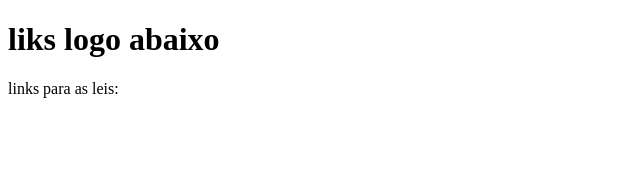
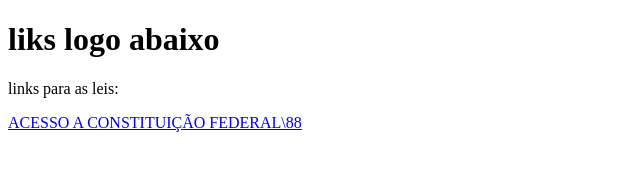
Before and after one commit to isaiasjunior123/acesso-imediato, a plain HTML site: page index.html in a window 1280 px wide. Shown: the whole page, without its empty margins (0-640 px from the left). Drawn offline with Linux system fonts and the light colour scheme.

Commit message:
acrescentado um link

```diff
--- a/index.html
+++ b/index.html
@@ -10,6 +10,7 @@
     <h1>liks logo abaixo</h1>
     <p></p>
     <p>links para as leis:</p>
+    <a href="http://www.planalto.gov.br/ccivil_03/constituicao/constituicao.htm"> ACESSO A CONSTITUIÇÃO FEDERAL\88</a>
 
 </body>
 </html>
```
